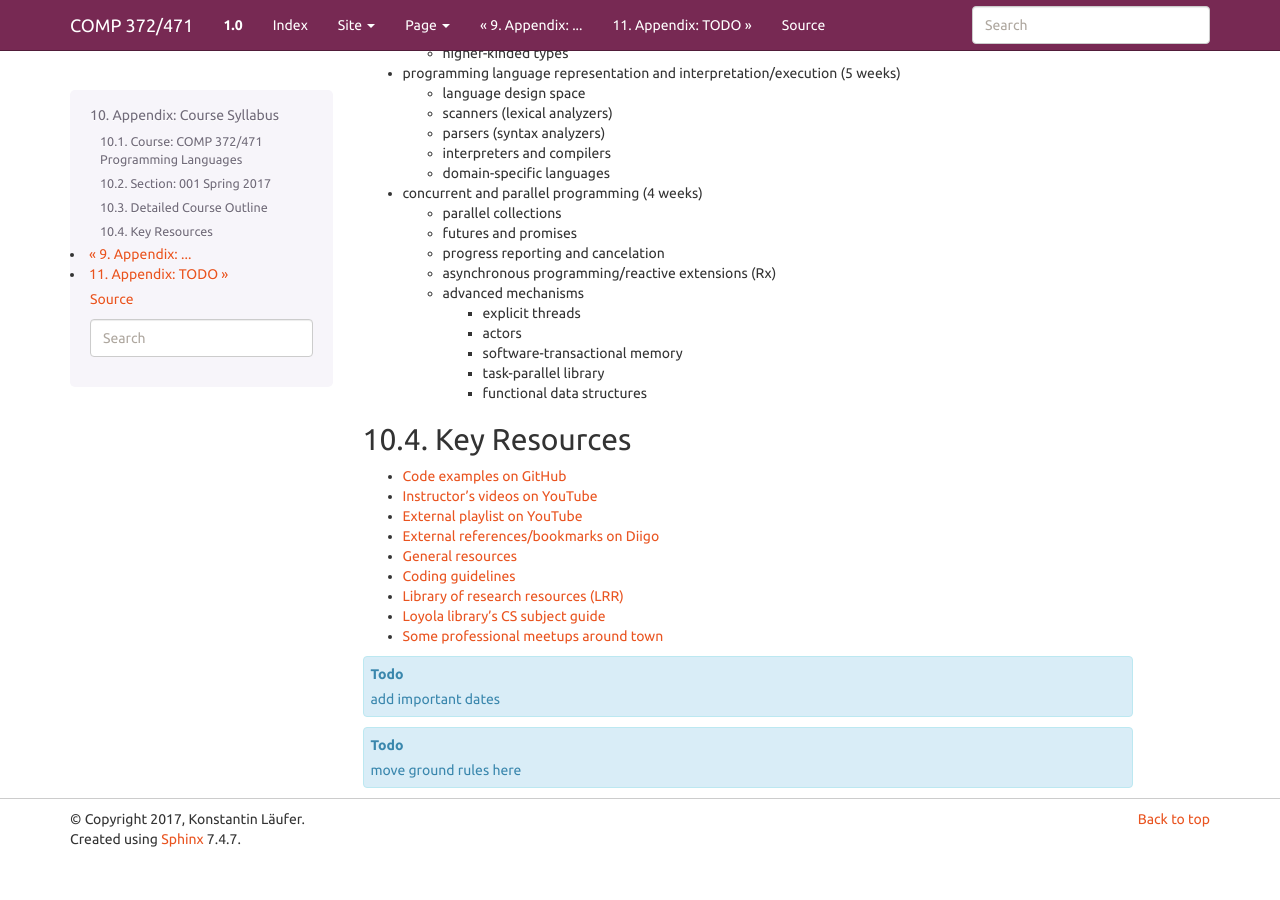
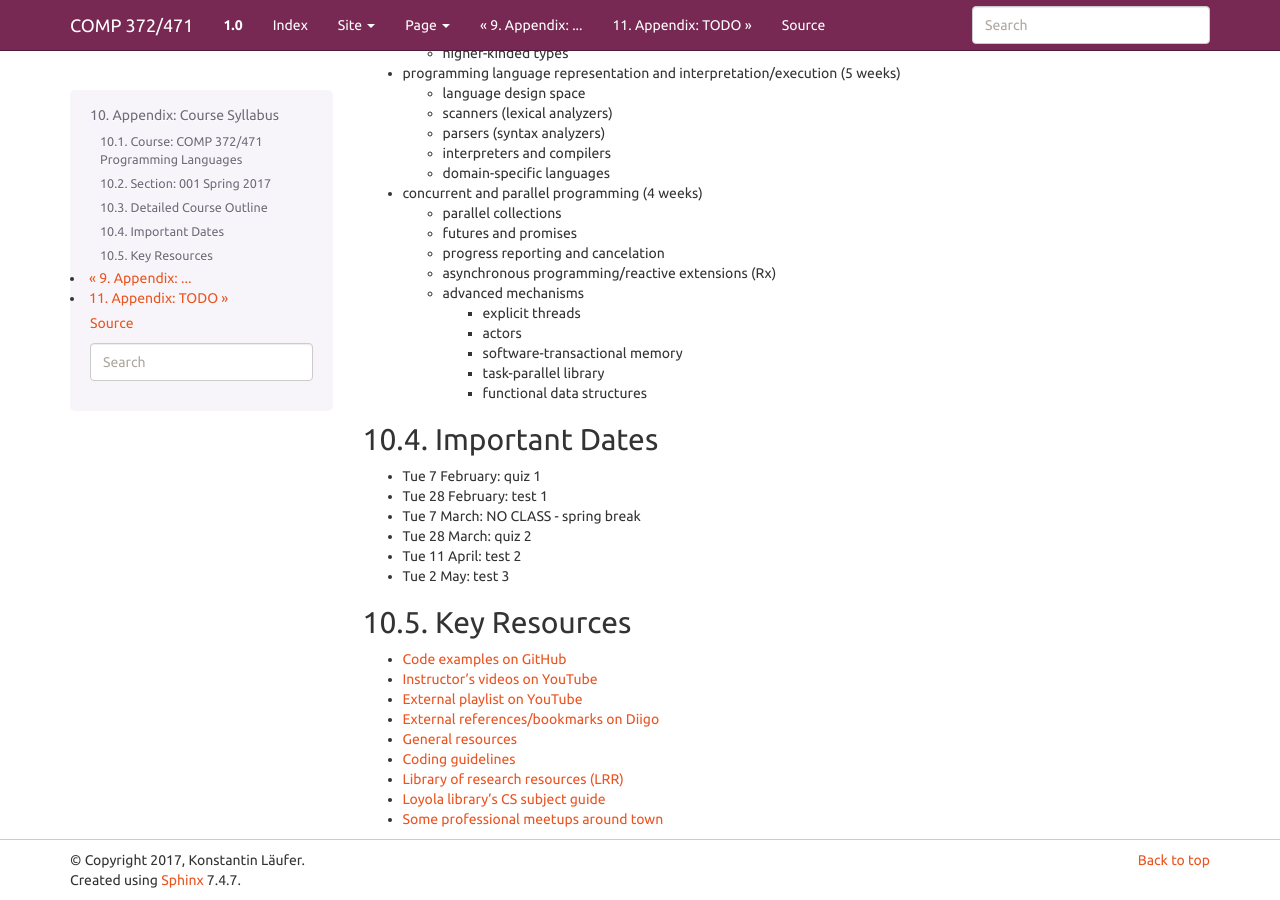
Before and after one commit to lucproglangcourse/lucproglangcourse.github.io, a Sphinx documentation site: the page built from source/syllabus.rst, in a window 1280 px wide and 900 px high, scrolled down 876 px. Built offline with Sphinx 7.4.7, drawn with Linux system fonts in a browser that asks for light colours; before the commit the page ends 1735 px from its top, so only the background shows below that.

Commit message:
added important dates to syllabus
Signed-off-by: Konstantin Läufer <klaeufer@gmail.com>

```diff
--- a/source/index.rst
+++ b/source/index.rst
@@ -1,7 +1,7 @@
 Lecture Notes: Theory (and Practice) of Programming Languages
 =============================================================
 
-| `COMP 372 <http://courses.cs.luc.edu/html/comp372.html>`_ / `COMP 471 <http://courses.cs.luc.edu/html/comp372.html>`_
+| `COMP 372 <http://courses.cs.luc.edu/html/comp372.html>`_ | `COMP 471 <http://courses.cs.luc.edu/html/comp372.html>`_
 | `Department of Computer Science <http://luc.edu/cs>`_
 | `Loyola University Chicago <http://luc.edu>`_
 
--- a/source/resources.rst
+++ b/source/resources.rst
@@ -188,6 +188,3 @@ Other resources
   Pub. Date: 2012
   Print ISBN-13: 9780201882957
   `online companion site <http://www.haskellcraft.com/craft3e>`_
-
-
-.. todo:: master list of languages for presentation
--- a/source/syllabus.rst
+++ b/source/syllabus.rst
@@ -40,13 +40,17 @@ Detailed Course Outline
 .. include:: detailedoutline.txt
 
 
+Important Dates
+~~~~~~~~~~~~~~~
+
+- Tue 7 February: quiz 1
+- Tue 28 February: test 1
+- Tue 7 March: NO CLASS - spring break
+- Tue 28 March: quiz 2
+- Tue 11 April: test 2
+- Tue 2 May: test 3
+
 Key Resources
 ~~~~~~~~~~~~~
 
 .. include:: keyresources.txt
-
-
-
-.. todo:: add important dates
-
-.. todo:: move ground rules here
```
